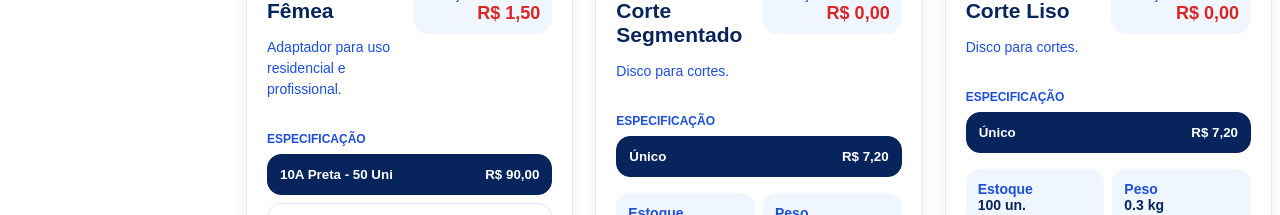
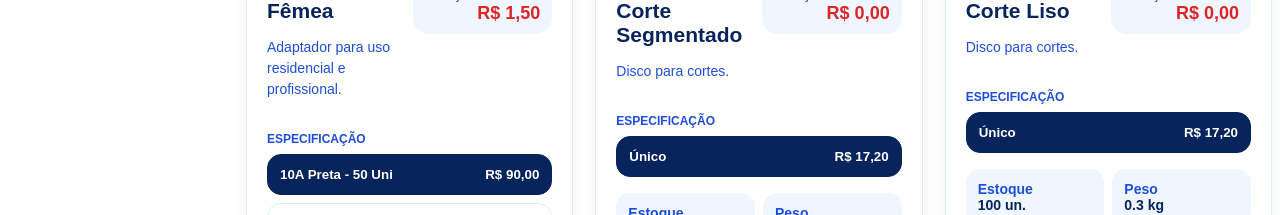
Before and after one commit to arthlima13-cmyk/cmp-ferramentas, a React (Vite) app: page / in a window 1280 px wide. Shown: the part 4620-4835 px from the top of the page. Built offline with nearby package versions, Linux system fonts and the light colour scheme.

Commit message:
Atualiza preços dos produtos

```diff
--- a/src/App.jsx
+++ b/src/App.jsx
@@ -386,7 +386,7 @@ unitPrice: 1.50,
     category: 'Ferramentas',
     description: 'Disco para cortes.',
     image: 'https://res.cloudinary.com/dyex6ege2/image/upload/q_auto/f_auto/v1777576047/ChatGPT_Image_30_de_abr._de_2026_16_06_09_isfqd6.png',
-    variants: [{ id: 'unico', label: 'Único', price: 7.20, stock: 100, weightKg: 0.3 }],
+    variants: [{ id: 'unico', label: 'Único', price: 17.20, stock: 100, weightKg: 0.3 }],
   },
   {
     id: 'disco-002',
@@ -394,7 +394,7 @@ unitPrice: 1.50,
     category: 'Ferramentas',
     description: 'Disco para cortes.',
     image: 'https://res.cloudinary.com/dyex6ege2/image/upload/q_auto/f_auto/v1777576745/ChatGPT_Image_30_de_abr._de_2026_16_18_36_gq9ioq.png',
-    variants: [{ id: 'unico', label: 'Único', price: 7.20, stock: 100, weightKg: 0.3 }],
+    variants: [{ id: 'unico', label: 'Único', price: 17.20, stock: 100, weightKg: 0.3 }],
   },
   {
     id: 'disco-003',
@@ -402,7 +402,7 @@ unitPrice: 1.50,
     category: 'Ferramentas',
     description: 'Disco para cortes.',
     image: 'https://res.cloudinary.com/dyex6ege2/image/upload/q_auto/f_auto/v1777577015/ChatGPT_Image_30_de_abr._de_2026_16_22_52_f8n8g2.png',
-    variants: [{ id: 'unico', label: 'Único', price: 7.20, stock: 100, weightKg: 0.3 }],
+    variants: [{ id: 'unico', label: 'Único', price: 17.20, stock: 100, weightKg: 0.3 }],
   },
   {
     id: 'disco-004',
@@ -410,7 +410,7 @@ unitPrice: 1.50,
     category: 'Ferramentas',
     description: 'Disco para cortes.',
     image: 'https://res.cloudinary.com/dyex6ege2/image/upload/q_auto/f_auto/v1777576507/ChatGPT_Image_30_de_abr._de_2026_16_14_11_dne0cf.png',
-    variants: [{ id: 'unico', label: 'Único', price: 7.20, stock: 100, weightKg: 0.3 }],
+    variants: [{ id: 'unico', label: 'Único', price: 17.20, stock: 100, weightKg: 0.3 }],
   },
   {
     id: 'disco-005',
@@ -418,7 +418,7 @@ unitPrice: 1.50,
     category: 'Ferramentas',
     description: 'Disco para cortes.',
     image: 'https://res.cloudinary.com/dyex6ege2/image/upload/q_auto/f_auto/v1777576253/ChatGPT_Image_30_de_abr._de_2026_16_09_40_bokpbs.png',
-    variants: [{ id: 'unico', label: 'Único', price: 7.20, stock: 100, weightKg: 0.3 }],
+    variants: [{ id: 'unico', label: 'Único', price: 17.20, stock: 100, weightKg: 0.3 }],
   },
   {
     id: 'disco-006',
@@ -426,7 +426,7 @@ unitPrice: 1.50,
     category: 'Ferramentas',
     description: 'Disco para cortes.',
     image: 'https://res.cloudinary.com/dyex6ege2/image/upload/q_auto/f_auto/v1777577377/ChatGPT_Image_30_de_abr._de_2026_16_29_08_usstad.png',
-    variants: [{ id: 'unico', label: 'Único', price: 18.20, stock: 100, weightKg: 0.3 }],
+    variants: [{ id: 'unico', label: 'Único', price: 28.90, stock: 100, weightKg: 0.3 }],
   },
   {
     id: 'reb-001',
```
